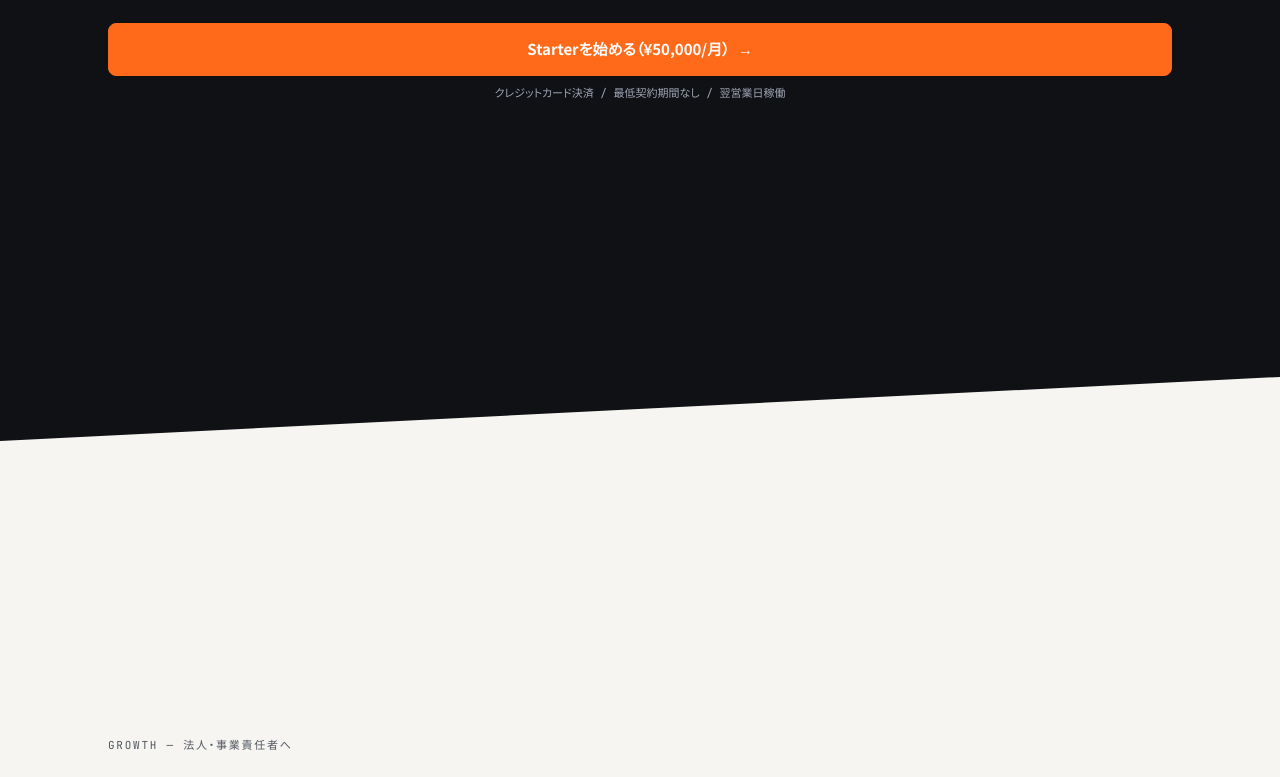
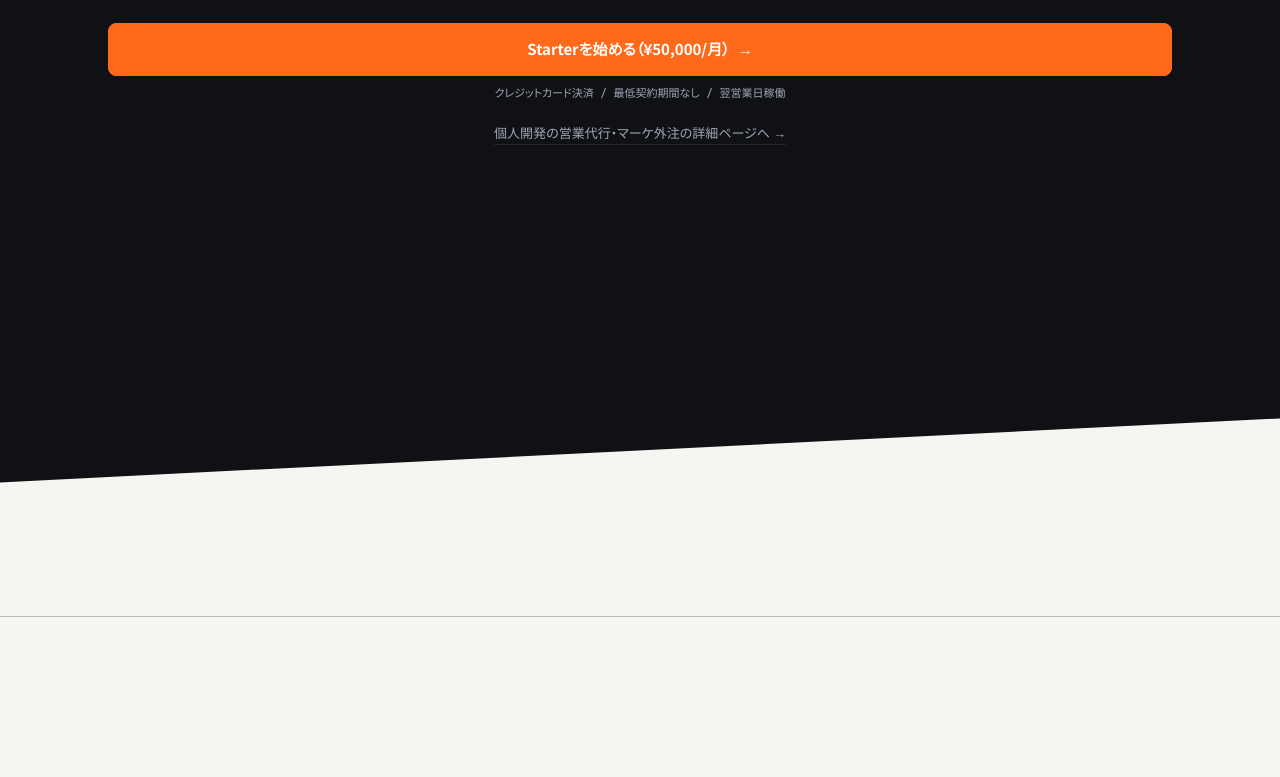
Before and after one commit to shionshionshion5101-commits/bpaas-lp, a Next.js app: page / in a window 1280 px wide. Shown: the part 2980-3757 px from the top of the page. Built offline with nearby package versions, Linux system fonts and the light colour scheme.

Commit message:
feat: トップページから/starterへの内部リンクを追加（SEO・回遊導線）

```diff
--- a/app/globals.css
+++ b/app/globals.css
@@ -1487,3 +1487,22 @@
 .bip-card svg { flex-shrink: 0; }
 .bip-card b { font-weight: 700; }
 .bip-card .arr { margin-left: auto; color: var(--accent); }
+
+/* トップ→/starter の内部リンク */
+.starter-detail-link {
+  text-align: center;
+  margin: 20px 0 0;
+  font-size: 13px;
+  font-weight: 500;
+}
+.starter-detail-link a {
+  color: var(--muted-on-ink);
+  border-bottom: 1px solid var(--line);
+  padding-bottom: 2px;
+  transition: color 0.16s ease, border-color 0.16s ease;
+}
+.starter-detail-link a:hover {
+  color: var(--accent);
+  border-bottom-color: var(--accent-line);
+}
+.starter-detail-link a:hover .arr { transform: translateX(4px); }
--- a/app/page.tsx
+++ b/app/page.tsx
@@ -1,3 +1,4 @@
+import Link from "next/link";
 import WorkleInteractions from "./components/WorkleInteractions";
 
 export default function Home() {
@@ -259,6 +260,10 @@
               </a>
               <p className="starter-cta-note">クレジットカード決済 / 最低契約期間なし / 翌営業日稼働</p>
             </div>
+
+            <p className="starter-detail-link reveal d2">
+              <Link href="/starter">個人開発の営業代行・マーケ外注の詳細ページへ <span className="arr">→</span></Link>
+            </p>
 
           </div>
         </section>
@@ -652,6 +657,7 @@
               <div className="foot-col">
                 <h4>Product</h4>
                 <a href="#starter">Starter</a>
+                <Link href="/starter">Starter詳細（個人開発者向け）</Link>
                 <a href="#growth">Growth</a>
                 <a href="#team">実働チーム</a>
                 <a href="#faq">FAQ</a>
```
